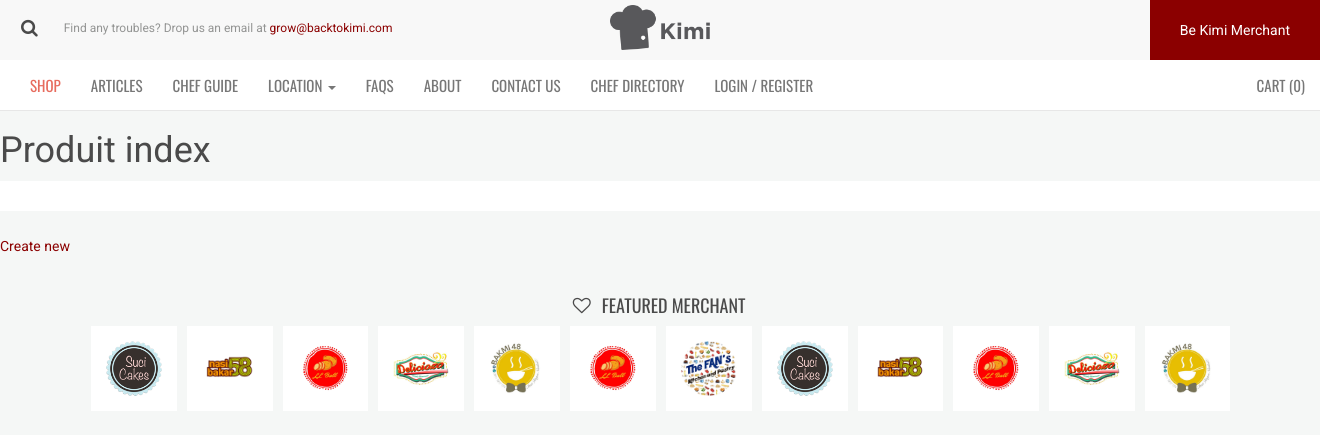
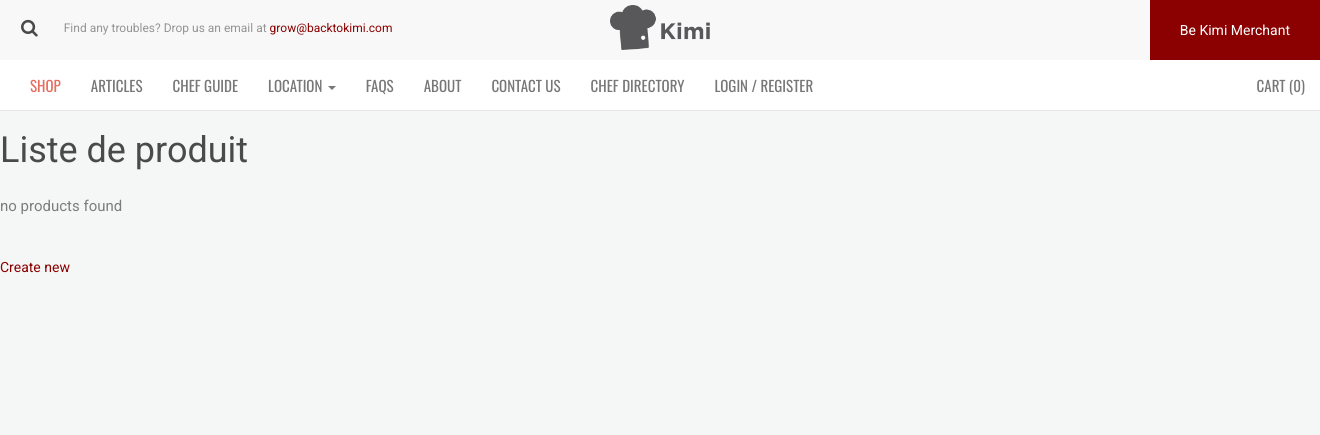
Before and after one commit to MedAymenChakroun/Wakalni-web, a Symfony app: template templates/produit/index.html.twig in a window 1320 px wide; the page is wider, and only the part inside the window is pictured. Shown: the top 435 px of that part. Run offline with Twig, Linux system fonts and the light colour scheme; the template is opened without the code that fills it, so the values that code supplies are empty; some libraries are stand-ins or nearby versions.

Commit message:
produit/offre: catalogue de produit

```diff
--- a/templates/base-front.html.twig
+++ b/templates/base-front.html.twig
@@ -477,7 +477,7 @@
 
 
 <div class="clearfix maya-tiny-padding"></div>
-{% block footer %}
+{# {% block footer %}
 <div class="container mobile-full-width-slider">
 
     <h2 class="default-userProductList-InfoBar-title text-center"><i class="fa fa-heart-o" aria-hidden="true"></i> Featured Merchant</h2>
@@ -526,7 +526,7 @@
 
     </div>
 </div>
-{% endblock %}
+{% endblock %} #}
 <div class="clearfix maya-small-padding"></div>
 
 
--- a/templates/produit/index.html.twig
+++ b/templates/produit/index.html.twig
@@ -2,7 +2,7 @@
 {% block title %}Produit index
 {% endblock %}
 {% block body %}
-	<h1>Produit index</h1>
+	<h1>Liste de produit</h1>
 
 	{# <table class="table">
 	        <thead>
@@ -36,30 +36,34 @@
 
 
 	<div class="row">
-		<div class="col-md-12">
+		{# <div class="col-md-12">
 			<p class="text-roboto-light">30 Products in Category
 				<strong>Healthy</strong>
 			</p>
-		</div>
+		</div> #}
 
-			<div class="caption box">
+			<div class="caption box" style="background-color: unset !important">
                 {% for produit in produits %}
-				<div class="col-sm-4 col-md-4">
-					<a href="productDetail.html" class="thumbnail_item thumbnail less-padding less-margin">
+				<div class="col-sm-2 col-md-3">
+					<a href="#" class="thumbnail thumbnail_item less-padding less-margin" style="background-color: unset !important">
 						<img src="https://media-cdn.tripadvisor.com/media/photo-s/1a/30/11/62/makloub-our-specialty.jpg" alt="risotto lemon">
 					</a>
-					<h3>{{ produit.produitid }}</h3>
-					<div class="row">
-						<div class="col-sm-8 col-xs-6">
-							<p class="default-userProductList-CardList-price">{{ produit.nom }}</p>
+					<div class="row" style="margin-right: unset !important; margin-left: unset !important">
+						<div class="col-sm-6 col-md-6">
+					<h2 style="margin-top: -1px !important">{{ produit.nom }}</h2>
+							<p class="default-userProductList-CardList-price">{{ produit.type }}</p>
 							<span class="min-order">{{ produit.prix }}</span>
 						</div>
 
-						<div class="col-sm-4 col-xs-6">
-							<button onclick="location.href='shoppingCart.html'" class="btn default-userProductList-CardList-button pull-right" role="button">test add button</button>
+						<div class="col-sm-6 col-xs-6">
+							<button onclick="#location.href='shoppingCart.html'" class="btn default-userProductList-CardList-button pull-right" role="button" style="margin-top: 20px !important">test add button</button>
 						</div>
 					</div>
 				</div>
+                 {% else %}
+	            <div>
+	                <p>no products found</p>
+	            </div>
                 {% endfor %}
 
 		</div>
```
